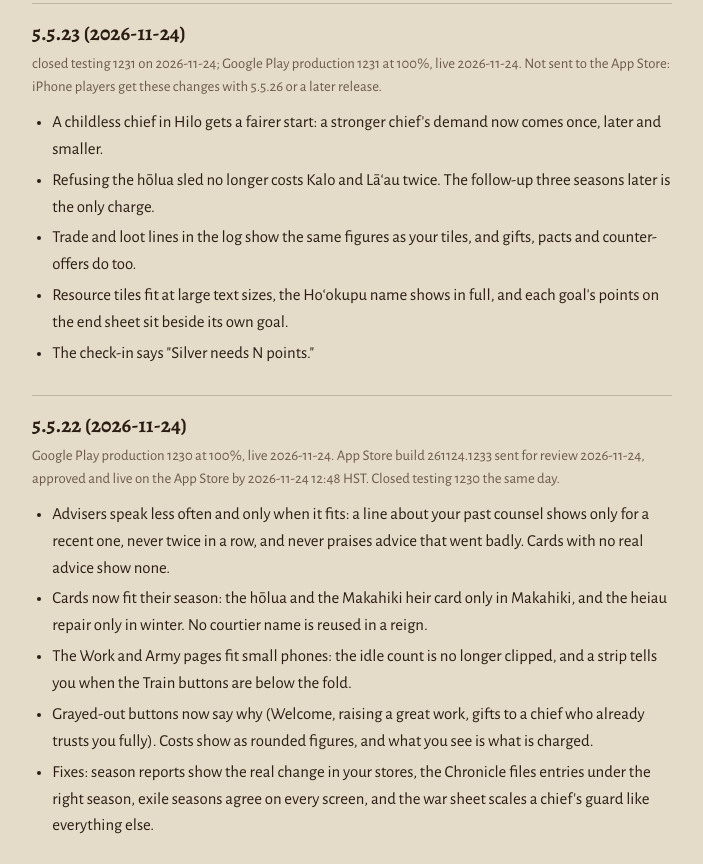
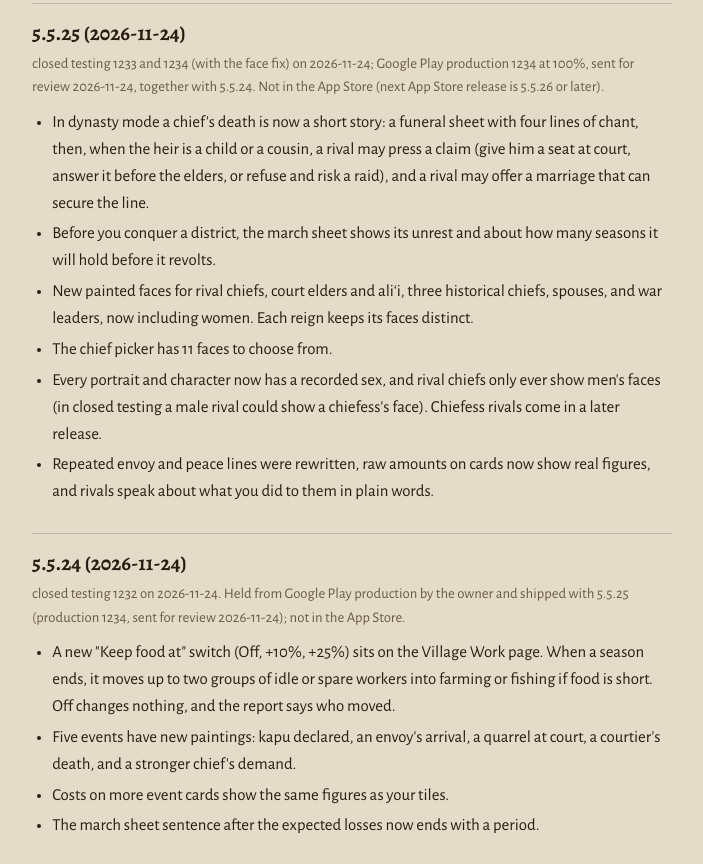
Before and after one commit to leftym/Duralek, a plain HTML site: page alii/release-notes.html in a window 1280 px wide. Shown: the part 1058-1922 px from the top of the page, without its empty margins (288-991 px from the left). Drawn offline with Linux system fonts and the light colour scheme.

Commit message:
Aliʻi: 5.5.25 release notes and new event and court screenshots
Co-Authored-By: Claude Opus 5.5 <noreply@anthropic.com>
Claude-Session: https://claude.ai/code/session_013z2ydSFxaMUs1ZUjegomNp

```diff
--- a/alii/release-notes.html
+++ b/alii/release-notes.html
@@ -60,6 +60,26 @@ a{color:var(--kalo)}
 <li>Cards and screens: event cards with four choices scroll as one card, the card title stays at the top while you scroll, courtiers give card-specific advice (22 cards got new lines; 5 one-choice cards show none), the title menu no longer flashes, and Settings fits small phones.</li>
 <li>Endings: the medal is capped by goals met and the sheet says why, four lines of your chant show on the end sheet, and the titles no longer read "A chief remembered".</li>
 <li>Text: American spelling throughout, no "Kingdom" before unification, "vassal" removed, and Hāʻena spelled with its kahakō.</li>
+</ul></section>
+<section class="rel"><h2>5.5.25 (2026-11-24)</h2>
+<p class="where">closed testing 1233 and 1234 (with the face fix) on 2026-11-24; Google Play production 1234 at 100%, sent for review 2026-11-24, together with 5.5.24. Not in the App Store (next App Store release is 5.5.26 or later).</p>
+
+<ul>
+<li>In dynasty mode a chief's death is now a short story: a funeral sheet with four lines of chant, then, when the heir is a child or a cousin, a rival may press a claim (give him a seat at court, answer it before the elders, or refuse and risk a raid), and a rival may offer a marriage that can secure the line.</li>
+<li>Before you conquer a district, the march sheet shows its unrest and about how many seasons it will hold before it revolts.</li>
+<li>New painted faces for rival chiefs, court elders and aliʻi, three historical chiefs, spouses, and war leaders, now including women. Each reign keeps its faces distinct.</li>
+<li>The chief picker has 11 faces to choose from.</li>
+<li>Every portrait and character now has a recorded sex, and rival chiefs only ever show men's faces (in closed testing a male rival could show a chiefess's face). Chiefess rivals come in a later release.</li>
+<li>Repeated envoy and peace lines were rewritten, raw amounts on cards now show real figures, and rivals speak about what you did to them in plain words.</li>
+</ul></section>
+<section class="rel"><h2>5.5.24 (2026-11-24)</h2>
+<p class="where">closed testing 1232 on 2026-11-24. Held from Google Play production by the owner and shipped with 5.5.25 (production 1234, sent for review 2026-11-24); not in the App Store.</p>
+
+<ul>
+<li>A new "Keep food at" switch (Off, +10%, +25%) sits on the Village Work page. When a season ends, it moves up to two groups of idle or spare workers into farming or fishing if food is short. Off changes nothing, and the report says who moved.</li>
+<li>Five events have new paintings: kapu declared, an envoy's arrival, a quarrel at court, a courtier's death, and a stronger chief's demand.</li>
+<li>Costs on more event cards show the same figures as your tiles.</li>
+<li>The march sheet sentence after the expected losses now ends with a period.</li>
 </ul></section>
 <section class="rel"><h2>5.5.23 (2026-11-24)</h2>
 <p class="where">closed testing 1231 on 2026-11-24; Google Play production 1231 at 100%, live 2026-11-24. Not sent to the App Store: iPhone players get these changes with 5.5.26 or a later release.</p>
```
Also changed, not shown: alii/img/5_event.jpg, alii/img/6_court.jpg.
